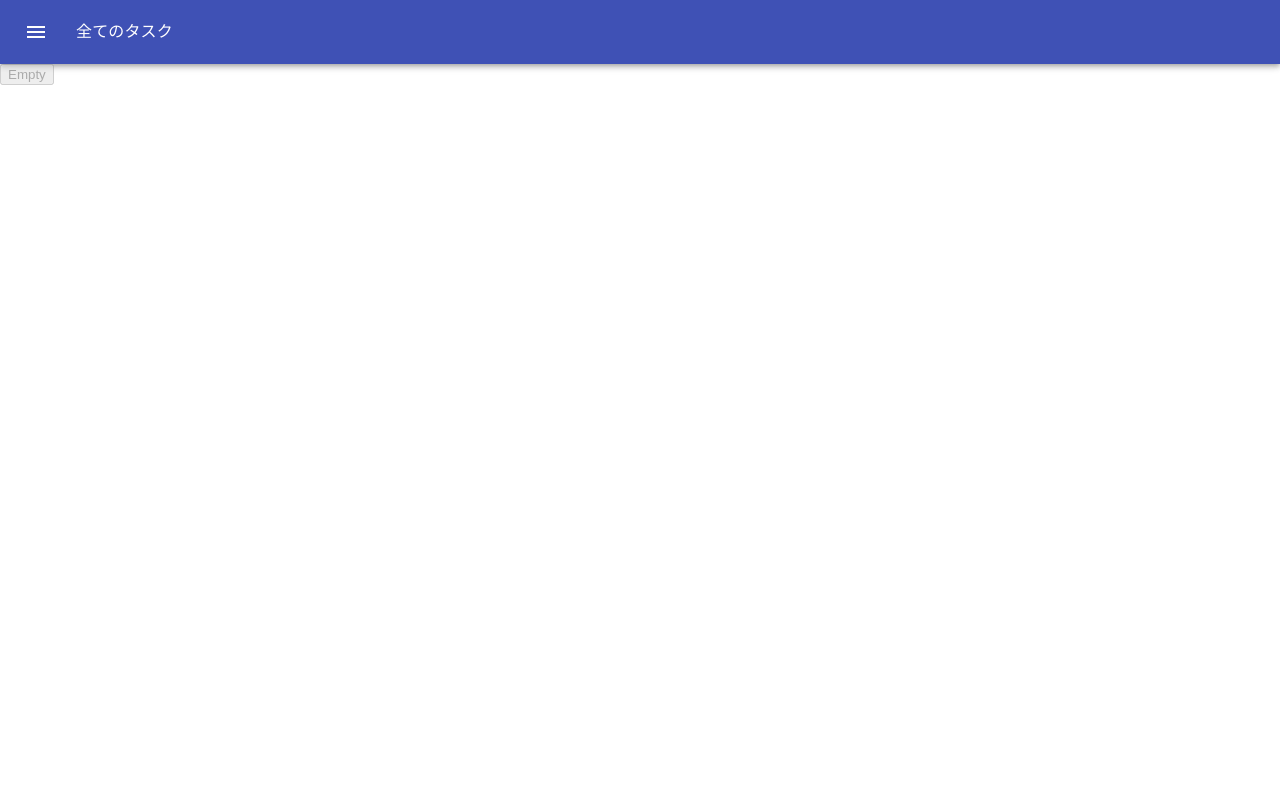
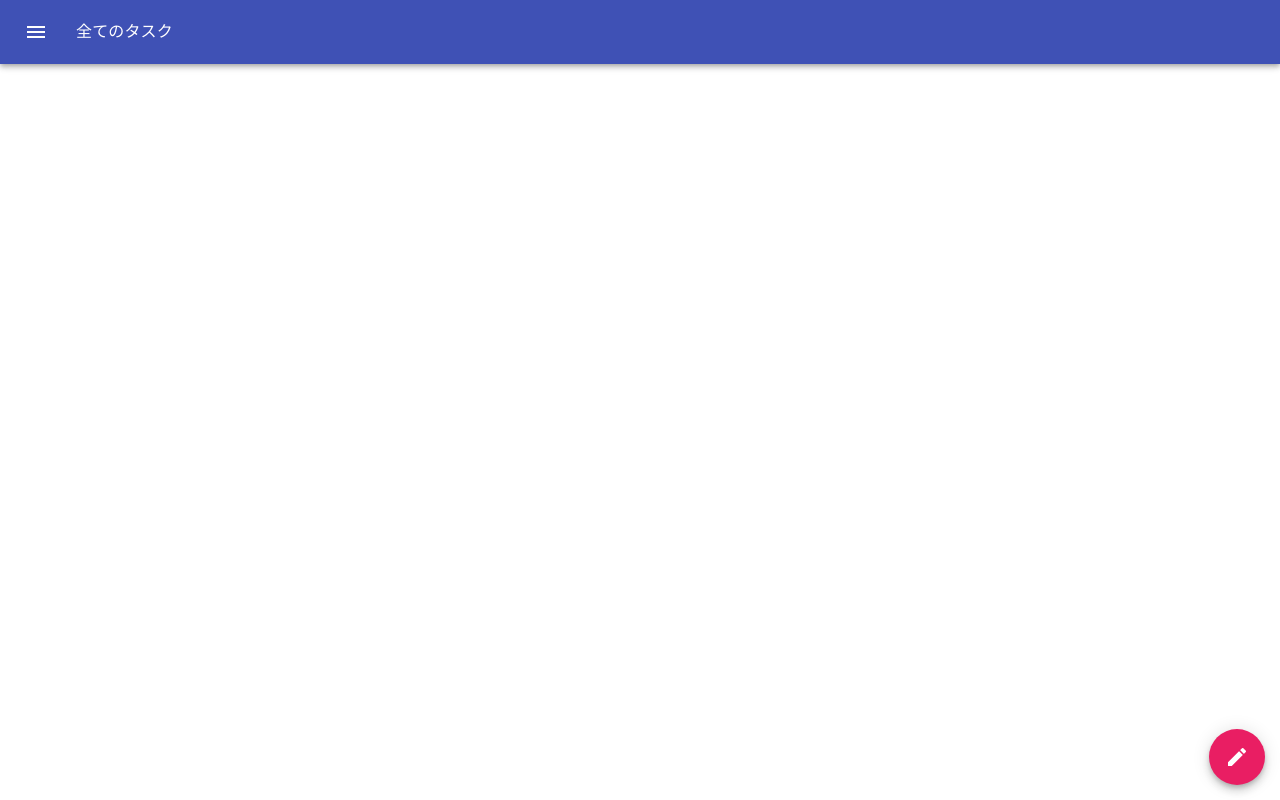
Before and after one commit to Harukka/react-practice02, a React (Vite) app: page / in a window 1280 px wide. Built offline with nearby package versions, Linux system fonts and the light colour scheme.

Commit message:
added alertadialog but didnt work

```diff
--- a/src/ActionButton.tsx
+++ b/src/ActionButton.tsx
@@ -1,14 +1,47 @@
+import Fab from '@mui/material/Fab';
+import Icon from '@mui/material/Icon';
+
+import { styled } from '@mui/material/styles';
+
 type Props = {
-    todos: Todo[];
-    onEmpty: () => void;
+  todos: Todo[];
+  filter: Filter;
+  alertOpen: boolean;
+  dialogOpen: boolean;
+  onToggleAlert: () => void;
+  onToggleDialog: () => void;
 };
 
-export const ActionButton = (props: Props) => (
-    <button
-        onClick={props.onEmpty}
-        disabled={props.todos.filter((todo) => todo.removed).length === 0}
+const FabButton = styled(Fab)({
+  position: 'fixed',
+  right: 15,
+  bottom: 15,
+});
+
+export const ActionButton = (props: Props) => {
+  const removed = props.todos.filter((todo) => todo.removed).length !== 0;
+
+  return (
+    <>
+      {props.filter === 'removed' ? (
+        <FabButton
+          aria-label="fab-delete-button"
+          color="secondary"
+          onClick={props.onToggleAlert}
+          disabled={!removed || props.alertOpen}
         >
-            Empty
-
-    </button>
-);
+          <Icon>delete</Icon>
+        </FabButton>
+      ) : (
+        <FabButton
+          aria-label="fab-add-button"
+          color="secondary"
+          onClick={props.onToggleDialog}
+          disabled={props.filter === 'checked' || props.dialogOpen}
+        >
+          <Icon>create</Icon>
+        </FabButton>
+      )}
+    </>
+  );
+};
--- /dev/null
+++ b/src/AlertDialog.tsx
@@ -0,0 +1,48 @@
+import Button from '@mui/material/Button';
+import Dialog from '@mui/material/Dialog';
+import DialogTitle from '@mui/material/DialogTitle';
+import DialogActions from '@mui/material/DialogActions';
+import DialogContent from '@mui/material/DialogContent';
+import DialogContentText from '@mui/material/DialogContentText';
+
+import { styled } from '@mui/material/styles';
+
+type Props = {
+  alertOpen: boolean;
+  onEmpty: () => void;
+  onToggleAlert: () => void;
+};
+
+const Alert = styled(Dialog)(() => ({
+  fontFamily: '-apple-system, BlinkMacSystemFont, Roboto, sans-serif',
+}));
+
+export const AlertDialog = (props: Props) => (
+  <Alert open={props.alertOpen} onClose={props.onToggleAlert}>
+    <DialogTitle>アラート</DialogTitle>
+    <DialogContent>
+      <DialogContentText>本当にごみ箱を完全に空にしますか？</DialogContentText>
+      <DialogContentText>この操作は取り消しできません。</DialogContentText>
+    </DialogContent>
+    <DialogActions>
+      <Button
+        aria-label="alert-cancel"
+        onClick={props.onToggleAlert}
+        color="primary"
+      >
+        キャンセル
+      </Button>
+      <Button
+        aria-label="alert-ok"
+        onClick={() => {
+          props.onToggleAlert();
+          props.onEmpty();
+        }}
+        color="secondary"
+        autoFocus
+      >
+        OK
+      </Button>
+    </DialogActions>
+  </Alert>
+);
--- a/src/App.tsx
+++ b/src/App.tsx
@@ -9,6 +9,7 @@
 import { SideBar } from './SideBar';
 import { TodoItem } from './TodoItem';
 import { FormDialog } from './FormDialog';
+import { AlertDialog } from './AlertDialog';
 import { ActionButton } from './ActionButton';
 
 const theme = createTheme({
@@ -32,6 +33,7 @@
   const [filter, setFilter] = useState<Filter>('all');
 
   const [qrOpen, setQrOpen] = useState(false);
+  const [alertOpen, setAlertOpen] = useState(false);
   const [dialogOpen, setDialogOpen] = useState(false);
   const [drawerOpen, setDrawerOpen] = useState(false);
 
@@ -46,6 +48,10 @@
   const handleToggleDialog = () => {
     setDialogOpen((dialogOpen) => !dialogOpen);
     setText('');
+  };
+
+  const handleToggleAlert = () => {
+    setAlertOpen((alertOpen) => !alertOpen);
   };
 
   const handleChange = (
@@ -116,8 +122,20 @@
         onSubmit={handleSubmit}
         onToggleDialog={handleToggleDialog}
       />
+      <AlertDialog
+        alertOpen={alertOpen}
+        onEmpty={handleEmpty}
+        onToggleAlert={handleToggleAlert}
+      />
       <TodoItem todos={todos} filter={filter} onTodo={handleTodo} />
-      <ActionButton todos={todos} onEmpty={handleEmpty} />
+      <ActionButton
+        todos={todos}
+        filter={filter}
+        alertOpen={alertOpen}
+        dialogOpen={dialogOpen}
+        onToggleAlert={handleToggleAlert}
+        onToggleDialog={handleToggleDialog}
+      />
     </ThemeProvider>
   );
 };
```
